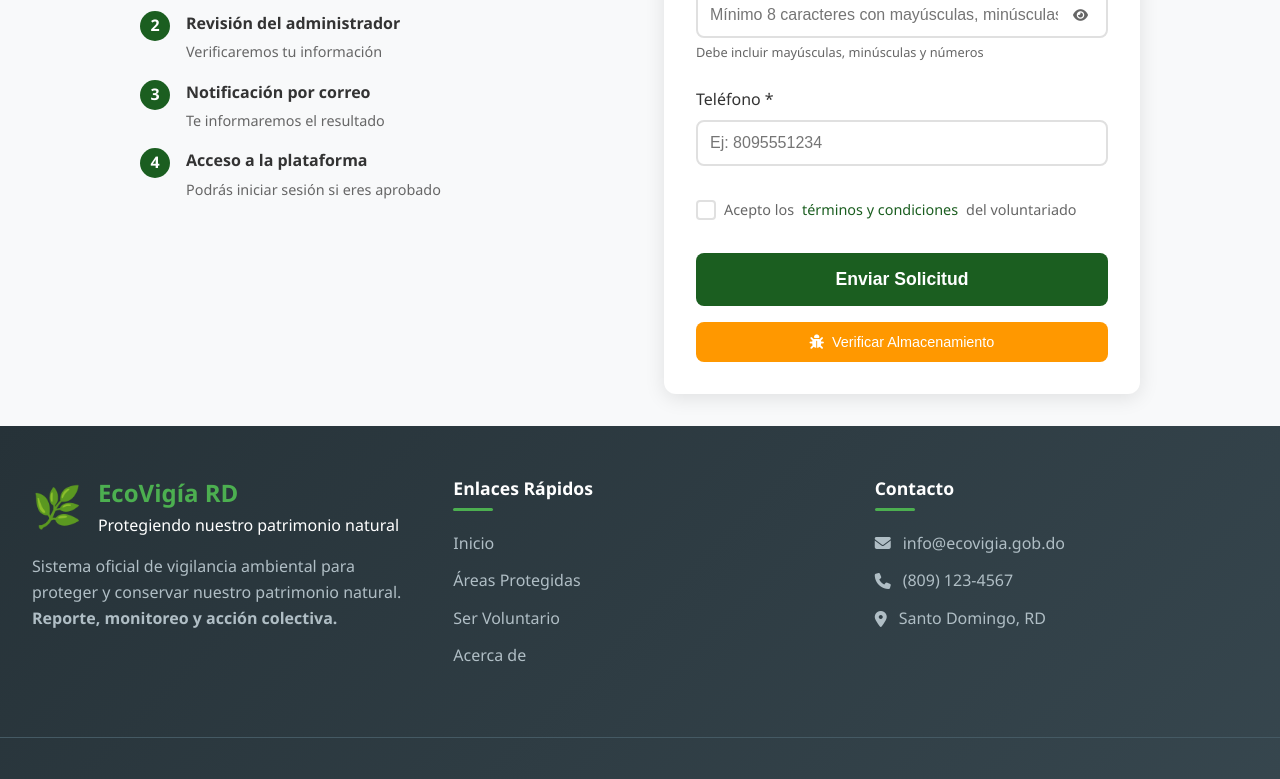
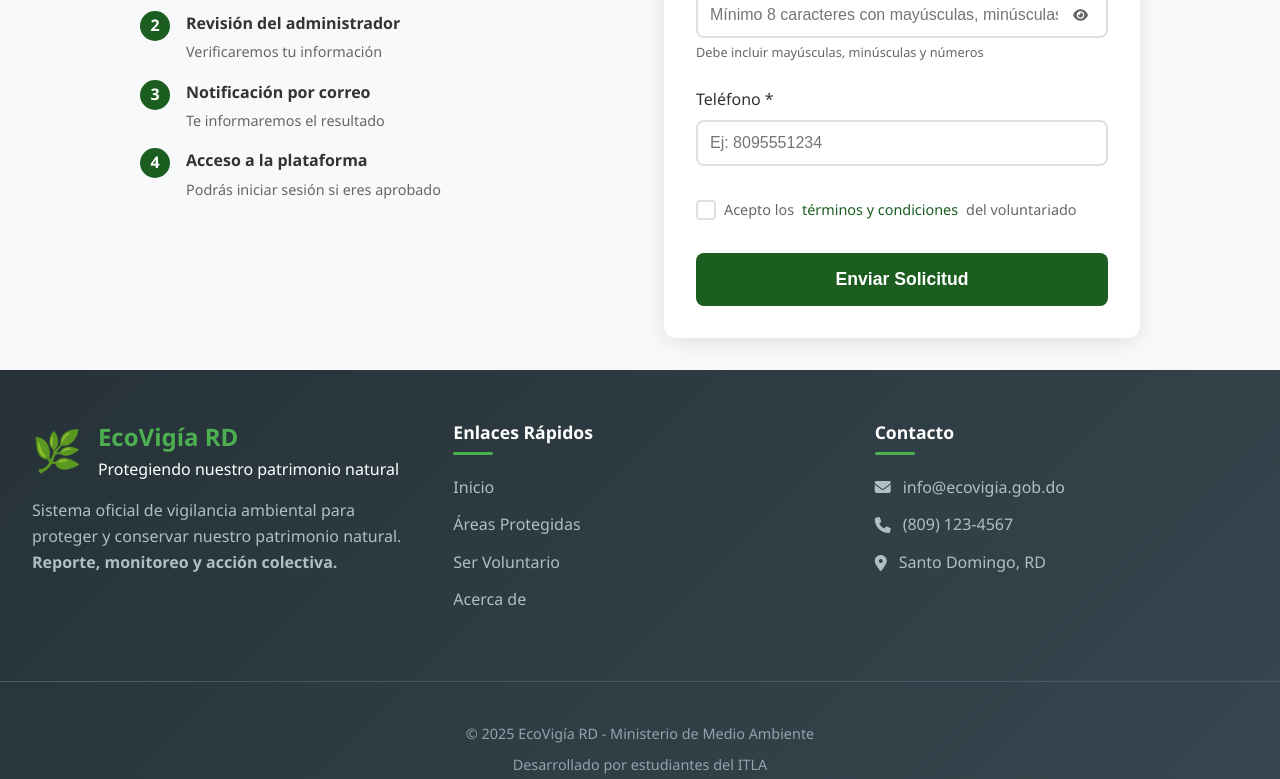
Before and after one commit to jpatryck04/EcoVigia-rd, a Vue app: page /voluntariado in a window 1280 px wide. Shown: the part 747-1526 px from the top of the page. Built offline with nearby package versions, Linux system fonts and the light colour scheme.

Commit message:
Update Volunteer.vue

```diff
--- a/src/views/Volunteer.vue
+++ b/src/views/Volunteer.vue
@@ -139,12 +139,6 @@
           <button type="submit" :disabled="loading" class="submit-btn">
             <i v-if="loading" class="fas fa-spinner fa-spin"></i>
             {{ loading ? 'Enviando...' : 'Enviar Solicitud' }}
-          </button>
-
-          <!-- Botón temporal para debug -->
-          <button type="button" @click="debugStorage" class="debug-btn">
-            <i class="fas fa-bug"></i>
-            Verificar Almacenamiento
           </button>
         </form>
       </div>
```
